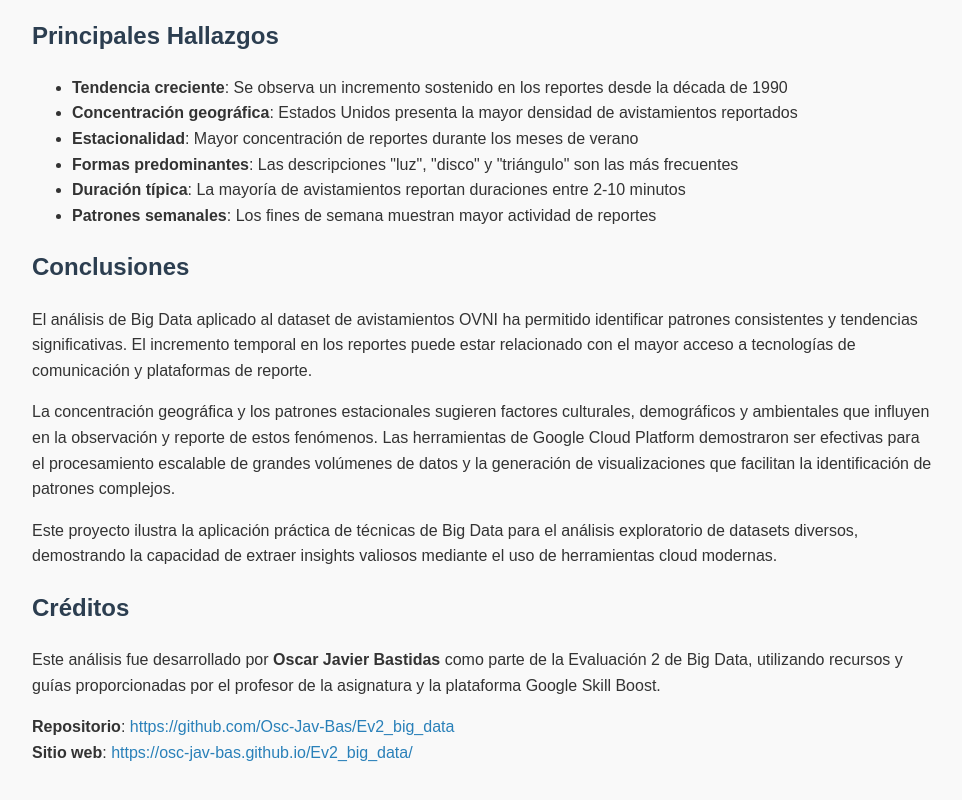
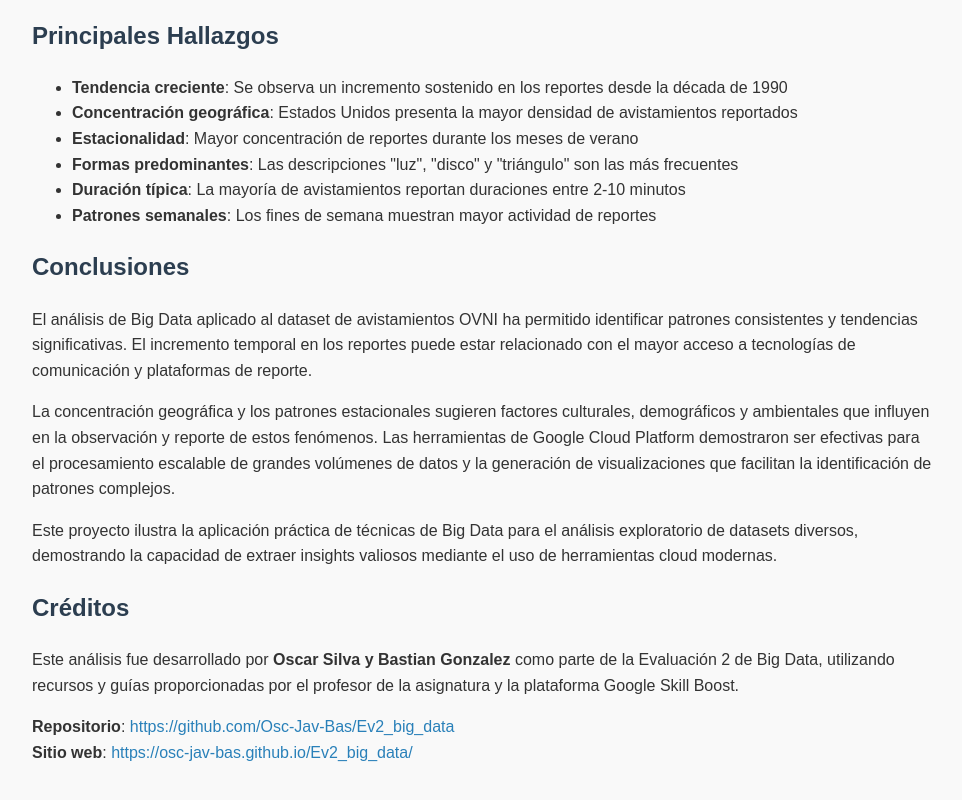
Before and after one commit to Osc-Jav-Bas/Ev2_big_data, a plain HTML site: page index.html in a window 1280 px wide. Shown: the part 1766-2566 px from the top of the page, without its empty margins (158-1120 px from the left). Drawn offline with Linux system fonts and the light colour scheme.

Commit message:
index.html

```diff
--- a/index.html
+++ b/index.html
@@ -114,7 +114,7 @@
   <p>Este proyecto ilustra la aplicación práctica de técnicas de Big Data para el análisis exploratorio de datasets diversos, demostrando la capacidad de extraer insights valiosos mediante el uso de herramientas cloud modernas.</p>
 
   <h2>Créditos</h2>
-  <p>Este análisis fue desarrollado por <strong>Oscar Javier Bastidas</strong> como parte de la Evaluación 2 de Big Data, utilizando recursos y guías proporcionadas por el profesor de la asignatura y la plataforma Google Skill Boost.</p>
+  <p>Este análisis fue desarrollado por <strong>Oscar Silva y Bastian Gonzalez</strong> como parte de la Evaluación 2 de Big Data, utilizando recursos y guías proporcionadas por el profesor de la asignatura y la plataforma Google Skill Boost.</p>
   <p><strong>Repositorio</strong>: <a href="https://github.com/Osc-Jav-Bas/Ev2_big_data" target="_blank">https://github.com/Osc-Jav-Bas/Ev2_big_data</a><br>
      <strong>Sitio web</strong>: <a href="https://osc-jav-bas.github.io/Ev2_big_data/" target="_blank">https://osc-jav-bas.github.io/Ev2_big_data/</a></p>
 </body>
```
